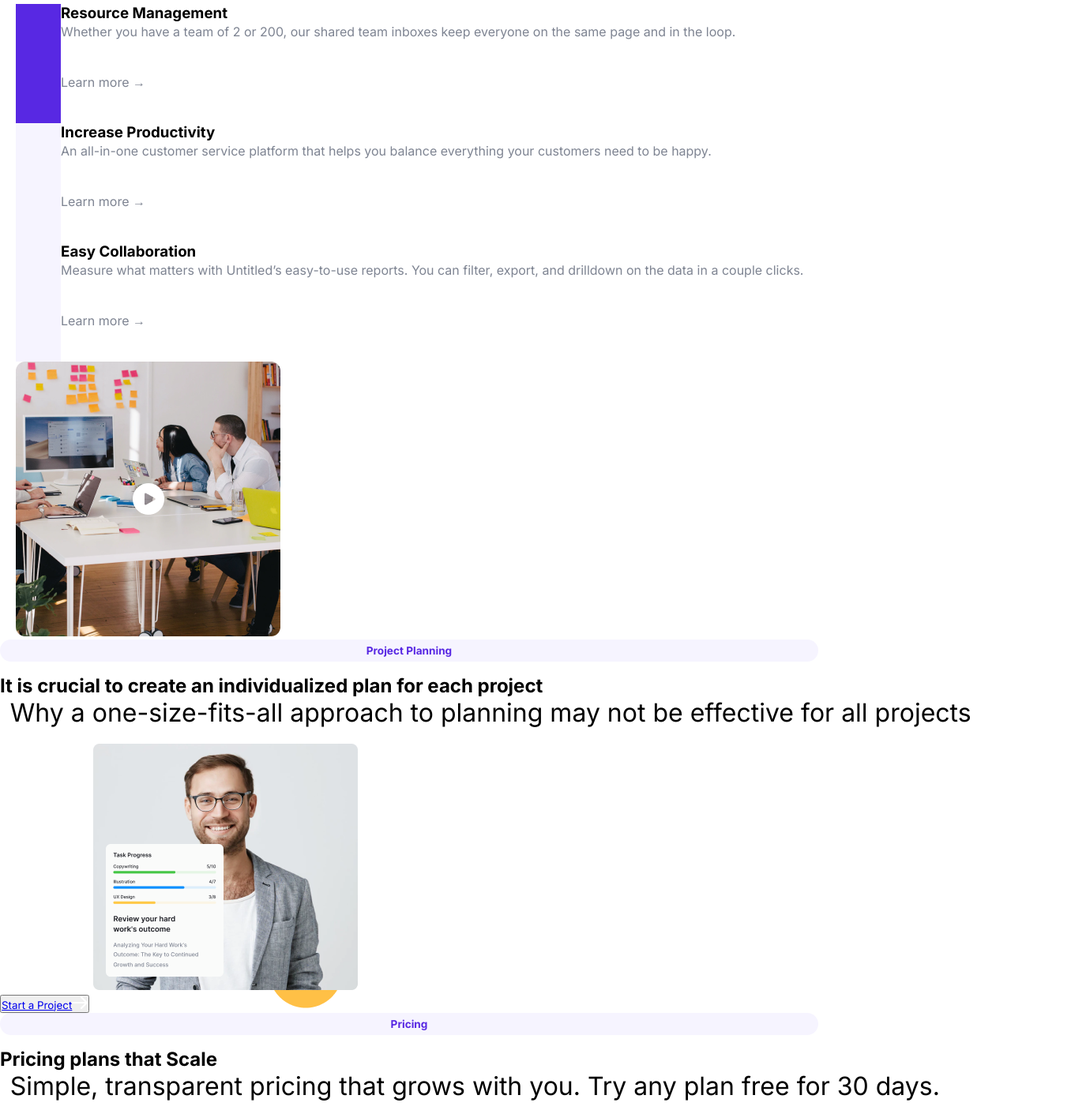
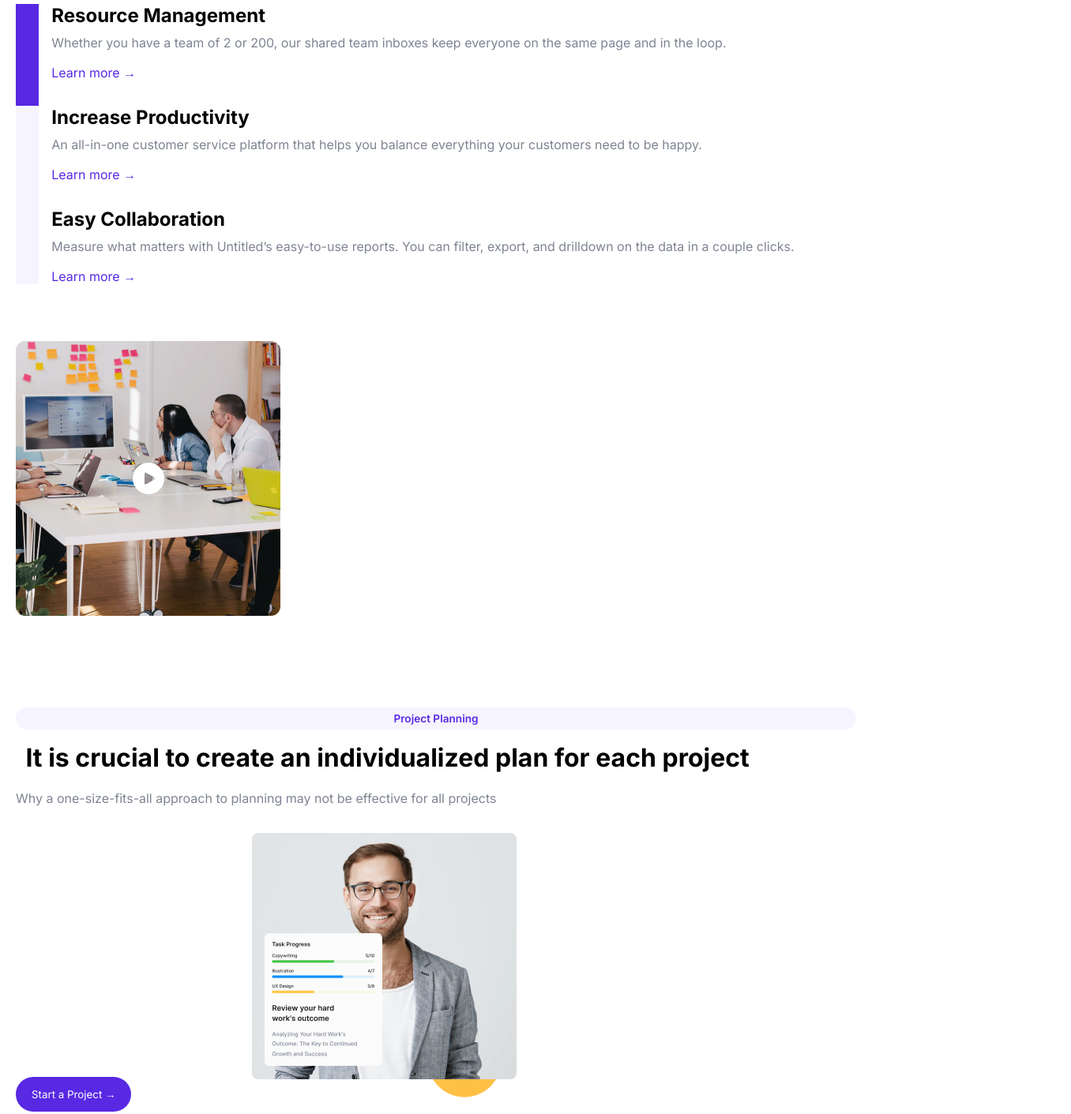
Before and after one commit to TOKYOSXR/Primeiro-Projeto-html-css, a plain HTML site: page index.html in a window 1280 px wide. Shown: the part 1200-2611 px from the top of the page at 79% size, 1356 px wide, since content can reach past the window. Drawn offline with Linux system fonts and the light colour scheme.

Commit message:
quarto commit

```diff
--- a/index.html
+++ b/index.html
@@ -45,7 +45,7 @@
             <section class="caracteristicas">
                 <h4>Features</h4>
                 <h2 class="textos-titulos">The only card you'll ever need. Simple.</h2>
-            <p>Spend smarter, lower your bills, get cashback on everything you buy, and unlock credit to grow your
+                <p class="text-geral">Spend smarter, lower your bills, get cashback on everything you buy, and unlock credit to grow your
                     business.</p>
                 <div class="grid-caract">
                 <div class="barra-roxa">
@@ -55,20 +55,20 @@
 
                 </div>
                 <article class="Resource-Management">
-                <h3>Resource Management</h3>
-                <p>Whether you have a team of 2 or 200, our shared team inboxes keep everyone on the same page and in
+                    <h3 class="titules-caract">Resource Management</h3>
+                    <p class="text-carct">Whether you have a team of 2 or 200, our shared team inboxes keep everyone on the same page and in
                         the loop.</p>
                     <p class="learn-more">Learn more &rarr;</p>
                 </article>
                 <article class="Increase-Productivity">
-                <h3>Increase Productivity</h3>
-                <p>An all-in-one customer service platform that helps you balance everything your customers need to be
+                    <h3 class="titules-caract">Increase Productivity</h3>
+                    <p class="text-carct">An all-in-one customer service platform that helps you balance everything your customers need to be
                         happy.</p>
                     <p class="learn-more">Learn more &rarr;</p>
                 </article>
                 <article class="Easy-Collaboration">
-                <h3>Easy Collaboration</h3>
-                <p>Measure what matters with Untitled’s easy-to-use reports. You can filter, export, and drilldown on
+                    <h3 class="titules-caract">Easy Collaboration</h3>
+                    <p class="text-carct">Measure what matters with Untitled’s easy-to-use reports. You can filter, export, and drilldown on
                         the data in a couple clicks.</p>
                     <p class="learn-more">Learn more &rarr;</p>
                 </article>
@@ -79,15 +79,15 @@
             </section>
             <section class="plano-projeto">
                 <h4>Project Planning</h4>
-            <h2>It is crucial to create an individualized plan for each project</h2>
-            <p class="textos-titulos">Why a one-size-fits-all approach to planning may not be effective for all projects</p>
-            <button><a href="#">Start a Project<img src="imagens/seta-branca.png" alt="seta branca"></a></button>
+                <h2 class="textos-titulos">It is crucial to create an individualized plan for each project</h2>
+                <p class="text-geral">Why a one-size-fits-all approach to planning may not be effective for all projects</p>
+                <button>Start a Project &rarr; </button>
                 <img src="imagens/progresso-tarefas.png" alt="taxa de progresso de tarefas">
             </section>
             <section class="precos">
                 <h4>Pricing</h4>
-            <h2>Pricing plans that Scale</h2>
-            <p class="textos-titulos">Simple, transparent pricing that grows with you. Try any plan free for 30 days.</p>
+                <h2 class="textos-titulos">Pricing plans that Scale</h2>
+                <p class="text-geral">Simple, transparent pricing that grows with you. Try any plan free for 30 days.</p>
                 <article class="basic-plan">
                     <h1>$10/mth</h1>
                     <h3>Basic plan</h3>
@@ -112,8 +112,8 @@
                 </article>
             </section>
             <section class="vantagens">
-            <h2>Streamline project management with the simplest tool available</h2>
-            <p class="textos-titulos">Why a straightforward project management tool is the best choice for your team</p>
+                <h2 class="textos-titulos">Streamline project management with the simplest tool available</h2>
+                <p class="text-geral">Why a straightforward project management tool is the best choice for your team</p>
                 <div class="dados">
                     <div>
                         <h1>400+</h1>
@@ -132,7 +132,7 @@
             <section class="review">
                 <h4>Our customer review</h4>
                 <h2>Our clients knows the value we provide</h2>
-            <p class="textos-titulos">We take great pride in the satisfaction of our clients, as evidenced by their glowing feedback about our
+                <p class="text-geral">We take great pride in the satisfaction of our clients, as evidenced by their glowing feedback about our
                     exceptional service.</p>
                 <button> <a href="#"></a>View More Reviews</button>
                 <div>
@@ -169,10 +169,10 @@
                 </div>
             </section>
             <section>
-            <h2>Contact us today and let us jnow what you need</h2>
-            <p class="textos-titulos">When does a mere internet 'SEO' company grow into a trusted partner that stays in front of the latest
+                <h2 class="textos-titulos">Contact us today and let us jnow what you need</h2>
+                <p class="text-geral">When does a mere internet 'SEO' company grow into a trusted partner that stays in front of the latest
                     industry trends? When it's time to partner with Mocer, that's when.</p>
-            <button><a href="#"></a>Start a project</button>
+                <button>Start a project</button>
             </section>
         </main>
         <footer>
--- a/style/style.css
+++ b/style/style.css
@@ -93,9 +93,10 @@
     margin-top: 6rem;
     margin-left: 1.25rem;
     margin-right: 3.87rem;
+    margin-bottom: 7rem;
 }
 
-h4{
+ h4{
     background-color:var(--background-secundary);
     margin-right: 15.25rem;
     text-align: center;
@@ -104,6 +105,7 @@ h4{
     border-radius: 30px;
     color: var(--secundary-color);
     margin-bottom: 1rem;
+    font-weight: 600;
 }
 
 .textos-titulos{
@@ -113,7 +115,7 @@ h4{
     margin-bottom: 1.25rem;
 }
 
-.caracteristicas p{
+.text-geral{
     font-size: 1rem;
     color: var(--color-texts);
     margin-bottom: 2.5rem;
@@ -122,29 +124,45 @@ h4{
 
 .grid-caract{
     display: grid;
-    grid-template-columns: 0.1fr 2fr;
-    grid-template-rows: 2fr 2fr 2fr;
+    grid-template-columns: 0.1fr 4fr;
+    grid-template-rows: auto;
     grid-template-areas:
 
         "barra-roxa content-1"
         "barra content-2"
         "barra content-3"
     ;
+    margin-bottom: 2.5rem;
 }
 
 .Resource-Management{
     grid-area: content-1;
+    margin-left: 1rem;
+    margin-bottom: 0rem;
 }
 
+.titules-caract{
+    font-size: 1.5em;
+    margin-bottom: 0.5rem;
+}
+
+p.text-carct{
+    margin: auto;
+    width: 112%;
+    color: var(--color-texts);
+    font-size: 1rem;
+    line-height: 1.5;
+}
 
 .Increase-Productivity{
     grid-area: content-2;
-
+    margin-left: 1rem;
 }
 
 
 .Easy-Collaboration{
     grid-area: content-3;
+    margin-left: 1rem;
 }
 
 .barra-roxa{
@@ -155,8 +173,44 @@ h4{
 .barra{
     grid-area: barra;
     background-color: var(--background-secundary);
+    margin-bottom: 2rem;
 }
 
-.learn-more{
+p.learn-more{
     color: var(--secundary-color);
+    margin-top: 1rem;
+    margin-bottom: 2rem;
 }
+
+.plano-projeto{
+    margin: 0 1.25rem 7rem 1.25rem;
+}
+
+.plano-projeto h4{
+    margin: 0.37rem 11rem 1rem 0;
+    padding: 0.37rem 1rem 0.37rem 1rem;
+    font-weight: 600;
+}
+
+.plano-projeto p{
+    width: 80%;
+    margin-bottom: 2rem;
+}
+
+.plano-projeto button{
+    background-color: var(--secundary-color);
+    margin: 0 9.25rem 2.5rem 0;
+    padding: 0.87rem 1.25rem 0.87rem 1.25rem;
+    border-radius: 30px;
+    color: white;
+    border-style: none;
+}
+
+.precos{
+    margin: 0 1.25rem 6rem 1.25rem;
+}
+
+.precos h4{
+    margin: 0 17rem 2.5rem 0;
+    padding: 0.87rem 1.25rem 0.87rem 1.25rem;
+}
```
Lines whose indentation alone changed are shown as unchanged.
